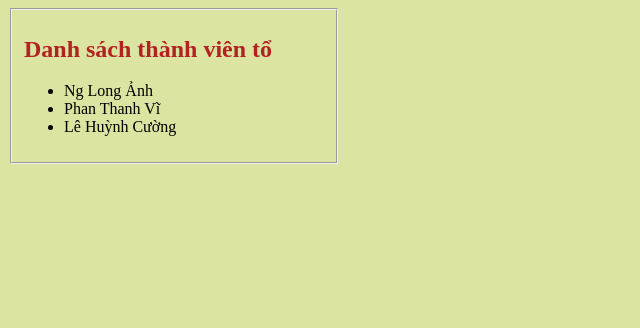
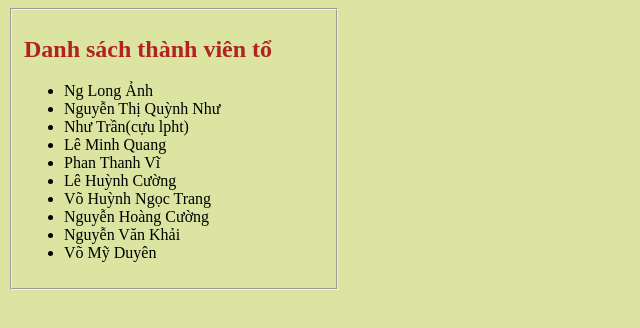
Before and after one commit to anhnguyen207/tinhoclaptrinh, a plain HTML site: page danhsach.html in a window 1280 px wide. Shown: the whole page, without its empty margins (0-640 px from the left). Drawn offline with Linux system fonts and the light colour scheme.

Commit message:
first commit

```diff
--- a/danhsach.html
+++ b/danhsach.html
@@ -14,15 +14,15 @@
     <!-- ul>li*10 phím tắt tạo 10 tag list -->
         <ul>
             <li>Ng Long Ảnh </li>
-            <!-- <li>Nguyễn Thị Quỳnh Như </li> -->
-            <!-- <li>Như Trần(cựu lpht) </li> -->
-            <!-- <li>Lê Minh Quang </li> -->
+            <li>Nguyễn Thị Quỳnh Như </li>
+            <li>Như Trần(cựu lpht) </li>
+            <li>Lê Minh Quang </li>
             <li>Phan Thanh Vĩ</li>
             <li>Lê Huỳnh Cường </li>
-            <!-- <li>Võ Huỳnh Ngọc Trang </li> -->
-            <!-- <li>Nguyễn Hoàng Cường </li> -->
-            <!-- <li>Nguyễn Văn Khải </li> -->
-            <!-- <li> Võ Mỹ Duyên </li> -->
+            <li>Võ Huỳnh Ngọc Trang </li>
+            <li>Nguyễn Hoàng Cường </li>
+            <li>Nguyễn Văn Khải </li>
+            <li> Võ Mỹ Duyên </li>
         </ul>
     </fieldset>
 
```
Also changed, not shown: index.html (+2 -2 lines).
